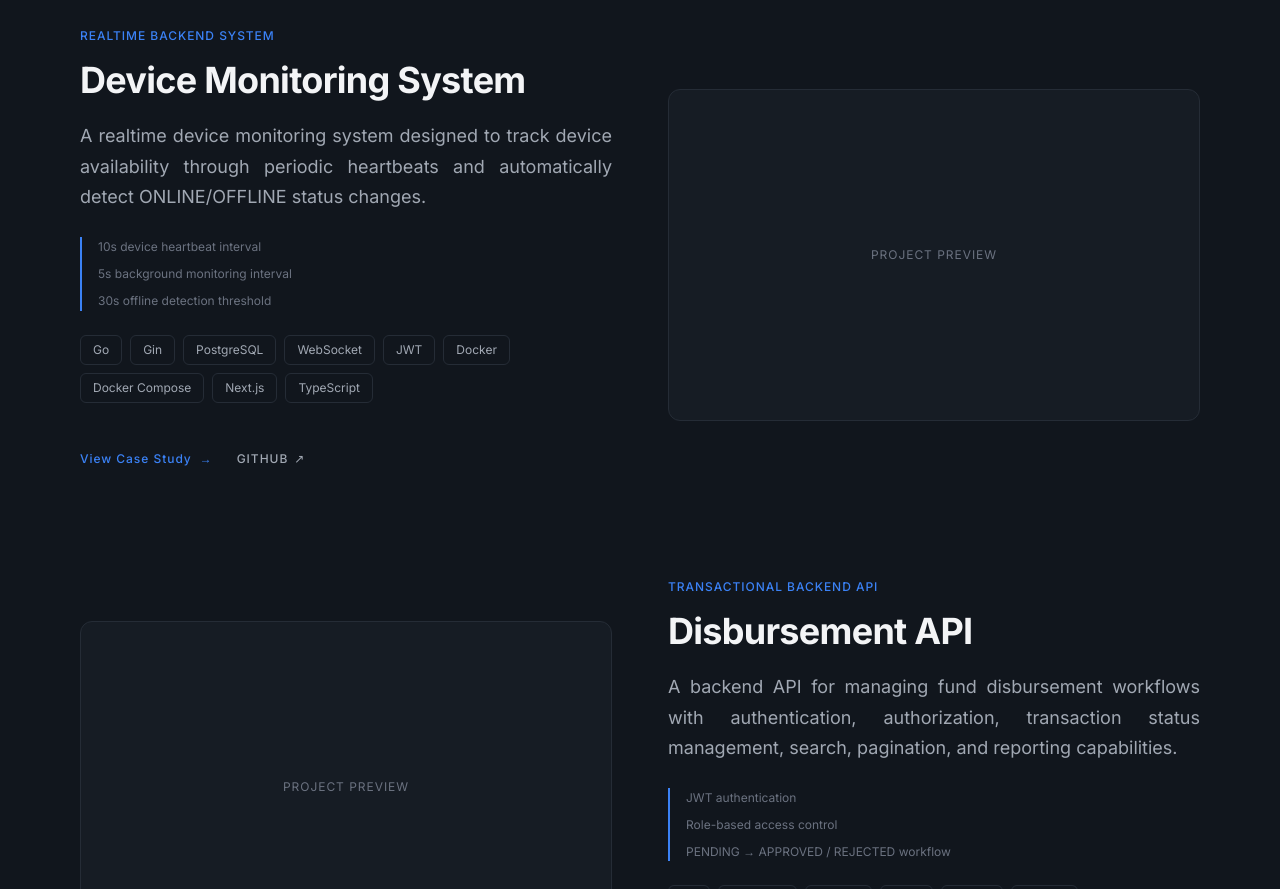
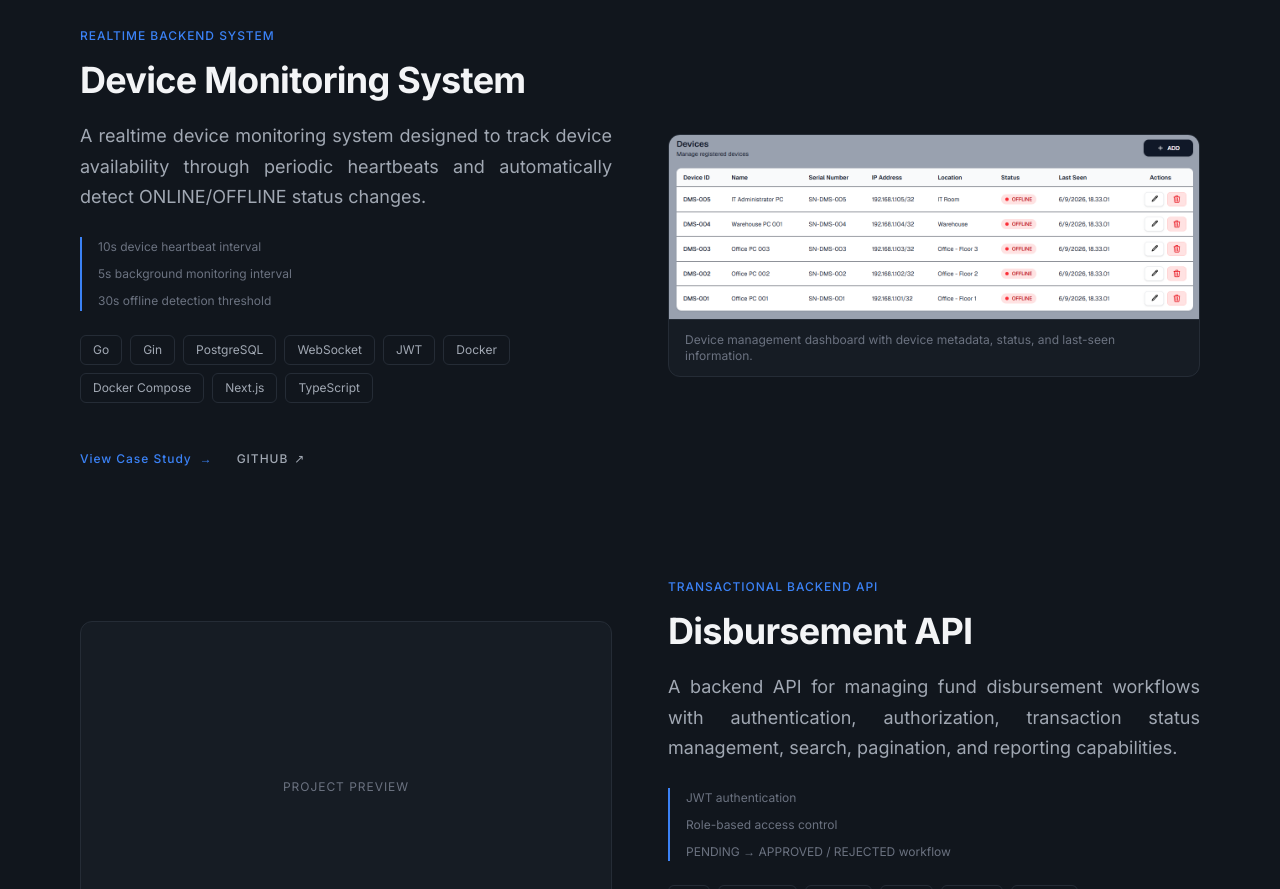
Before and after one commit to shiinobu/firman-portfolio, a Next.js app: page / in a window 1280 px wide. Shown: the part 2720-3609 px from the top of the page. Built offline with nearby package versions, Linux system fonts and the light colour scheme.

Commit message:
feat: wire DMS project screenshots

```diff
--- a/src/data/projects.ts
+++ b/src/data/projects.ts
@@ -136,7 +136,26 @@ export const projects: readonly Project[] = [
             "Handling multiple simulated devices concurrently",
         ],
 
-        screenshots: [],
+        screenshots: [
+            {
+                src: "/projects/device-monitoring-system/01-device-list.png",
+                alt: "Device Monitoring System dashboard showing registered devices and their current status.",
+                caption:
+                    "Device management dashboard with device metadata, status, and last-seen information.",
+            },
+            {
+                src: "/projects/device-monitoring-system/02-realtime-online.png",
+                alt: "Device Monitoring System dashboard showing online and offline device counts with realtime notifications.",
+                caption:
+                    "Realtime status updates reflected in the dashboard with online-device notifications.",
+            },
+            {
+                src: "/projects/device-monitoring-system/03-realtime-offline.png",
+                alt: "Device Monitoring System dashboard showing devices detected as offline with realtime notifications.",
+                caption:
+                    "Offline detection state after devices stop reporting heartbeats.",
+            },
+        ],
 
         github: "https://github.com/shiinobu/device-monitoring-system",
 
```
